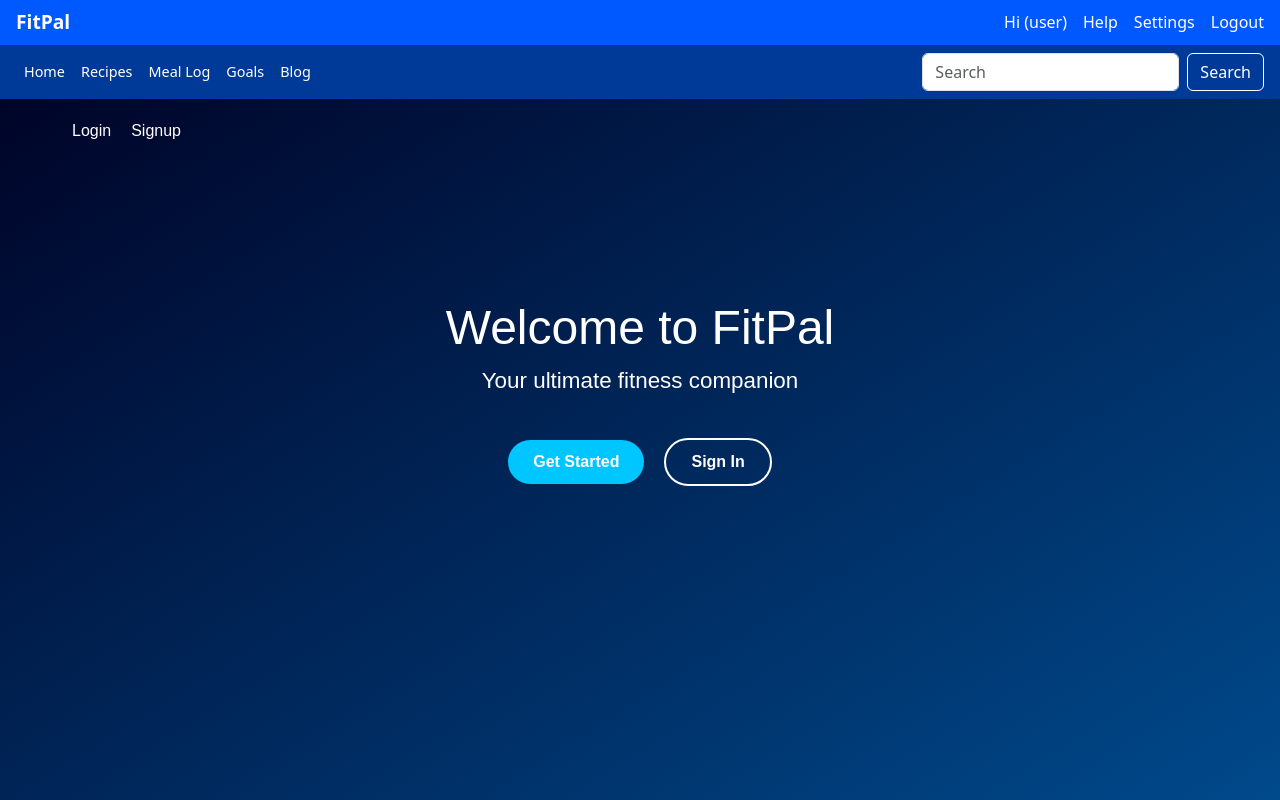
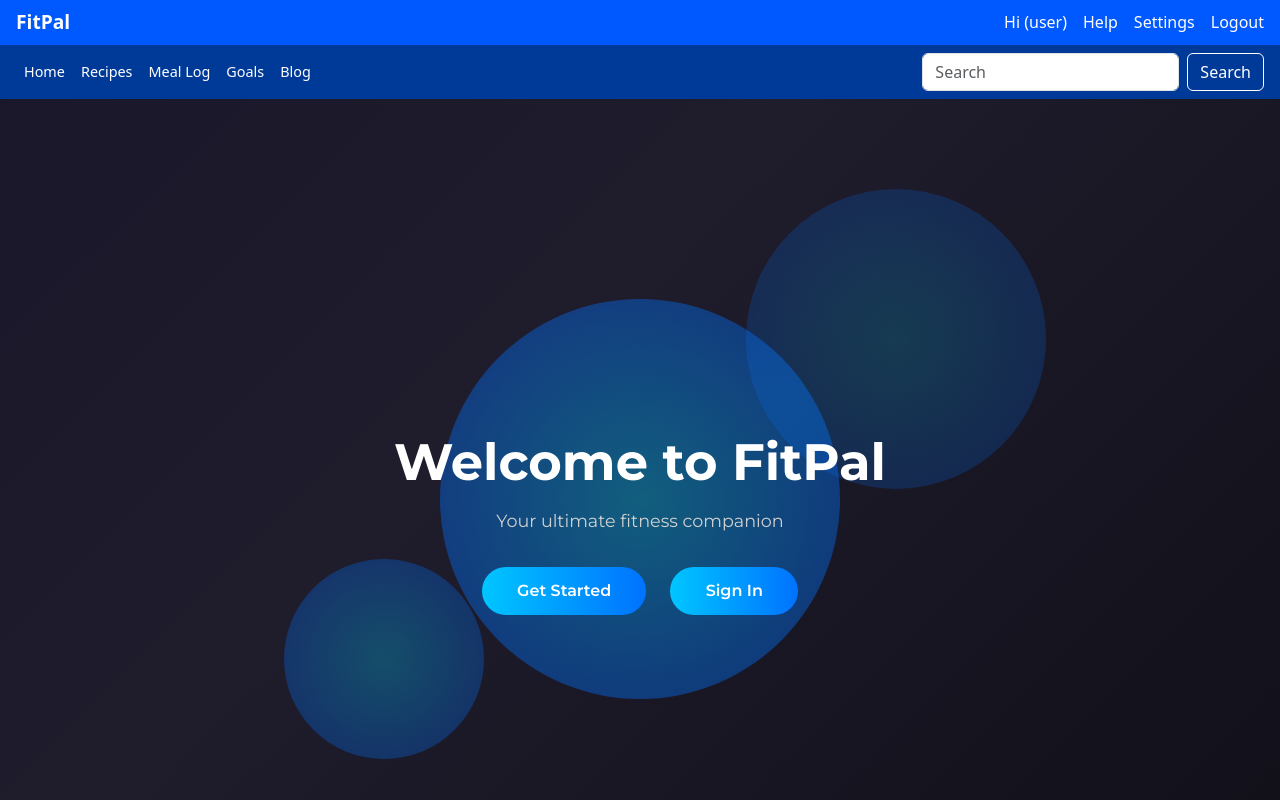
Before and after one commit to michaelferry25/FitPal, an Angular app: page /landing-page in a window 1280 px wide. Shown: the top 800 px of the page. Built offline with nearby package versions, Linux system fonts and the light colour scheme.

Commit message:
Added a background and improved the layout and styling

```diff
--- a/src/app/landing-page/landing-page.component.css
+++ b/src/app/landing-page/landing-page.component.css
@@ -1,72 +1,114 @@
+@import url('https://fonts.googleapis.com/css2?family=Montserrat:wght@400;600;700&display=swap');
+
+body, html {
+  margin: 0;
+  padding: 0;
+  box-sizing: border-box;
+}
+
 .landing-container {
-    text-align: center;
+  position: relative;
+  width: 100%;
   height: 100vh;
-    background: linear-gradient(to bottom right, #000428, #004e92);
-    color: #fff;
-    font-family: 'Arial', sans-serif;
+  background: linear-gradient(-45deg, #000000, #1f1c2c, #0f0c29, #302b63);
+  background-size: 400% 400%;
+  animation: gradientShift 15s ease infinite;
+  display: flex;
+  flex-direction: column;
+  color: white;
+  font-family: 'Montserrat', sans-serif;
+  overflow: hidden;
+}
+
+@keyframes gradientShift {
+  0% { background-position: 0% 50%; }
+  50% { background-position: 100% 50%; }
+  100% { background-position: 0% 50%; }
 }
 
 .navbar {
   display: flex;
   justify-content: space-between;
-    padding: 20px 40px;
+  align-items: center;
+  padding: 1.5rem 3rem;
+  z-index: 2;
 }
 
 .logo {
-    font-weight: bold;
-    font-size: 1.8rem;
+  font-size: 1.7rem;
+  font-weight: 700;
+  background: linear-gradient(90deg, #00c6ff, #0072ff);
 }
 
 .nav-links {
+  list-style: none;
   display: flex;
-    gap: 20px;
-    list-style: none;
+  gap: 2rem;
 }
 
-  .nav-links a {
+.nav-links li a {
+  color: white;
   text-decoration: none;
-    color: white;
-    transition: color 0.3s;
+  font-weight: 600;
+  transition: 0.3s;
 }
 
-  .nav-links a:hover {
-    color: #00c6ff;
+.nav-links li a:hover {
+  color: #00f0ff;
+  transform: scale(1.05);
 }
 
 .welcome-section {
-    margin-top: 15vh;
+    flex: 1;
+    display: flex;
+    flex-direction: column;
+    justify-content: center;
+    align-items: center;
+    text-align: center;
+    padding: 2rem;
+    margin: auto;
+    z-index: 2;
   }
 
 .welcome-section h1 {
-    font-size: 3rem;
+  font-size: 3.2rem;
+  font-weight: 700;
+  margin-bottom: 1rem;
 }
 
 .welcome-section p {
-    font-size: 1.4rem;
-    margin-bottom: 30px;
+  font-size: 1.1rem;
+  font-weight: 400;
+  margin-bottom: 2rem;
+  color: #d0d0d0;
+  max-width: 500px;
+}
+
+.actions {
+  display: flex;
+  gap: 1.5rem;
+  justify-content: center;
 }
 
 .actions button {
-    margin: 10px;
-    padding: 10px 25px;
-    border-radius: 25px;
+  padding: 0.75rem 2.2rem;
+  border-radius: 30px;
   border: none;
+  background: linear-gradient(to right, #00c6ff, #0072ff);
+  color: white;
+  font-size: 1rem;
+  font-weight: 600;
   cursor: pointer;
-    font-weight: bold;
-    transition: transform 0.3s, background-color 0.3s;
-  }
-
-  .actions button:first-child {
-    background-color: #00c6ff;
-    color: #fff;
-  }
-
-  .actions button:last-child {
-    background-color: transparent;
-    border: 2px solid #fff;
-    color: #fff;
+  transition: transform 0.3s ease, box-shadow 0.3s ease;
 }
 
 .actions button:hover {
-    transform: scale(1.1);
+  transform: scale(1.05);
+  box-shadow: 0 0 15px #00c6ff;
 }
+
+.background-svg {
+  position: absolute;
+  inset: 0;
+  z-index: 0;
+}
--- a/src/app/landing-page/landing-page.component.html
+++ b/src/app/landing-page/landing-page.component.html
@@ -1,10 +1,7 @@
 <div class="landing-container">
     <nav class="navbar">
-      <ul class="nav-links">
-        <li><a routerLink="/login">Login</a></li>
-        <li><a routerLink="/signup">Signup</a></li>
-      </ul>
     </nav>
+
     <section class="welcome-section">
       <h1>Welcome to FitPal</h1>
       <p>Your ultimate fitness companion</p>
@@ -13,4 +10,19 @@
         <button routerLink="/login">Sign In</button>
       </div>
     </section>
+
+      <div class="background-svg">
+        <svg width="100%" height="100%">
+          <defs>
+            <radialGradient id="grad" cx="50%" cy="50%" r="50%">
+              <stop offset="0%" stop-color="#00c6ff" />
+              <stop offset="100%" stop-color="#0072ff" />
+            </radialGradient>
+          </defs>
+          <circle cx="50%" cy="50%" r="200" fill="url(#grad)" opacity="0.4" />
+          <circle cx="30%" cy="70%" r="100" fill="url(#grad)" opacity="0.3" />
+          <circle cx="70%" cy="30%" r="150" fill="url(#grad)" opacity="0.2" />
+        </svg>
+      </div>
+
   </div>
```
Lines whose indentation alone changed are shown as unchanged.
